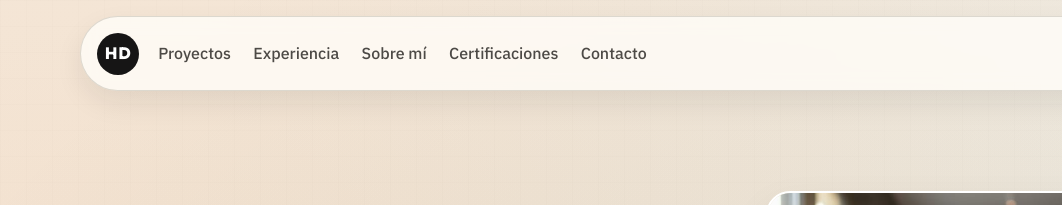
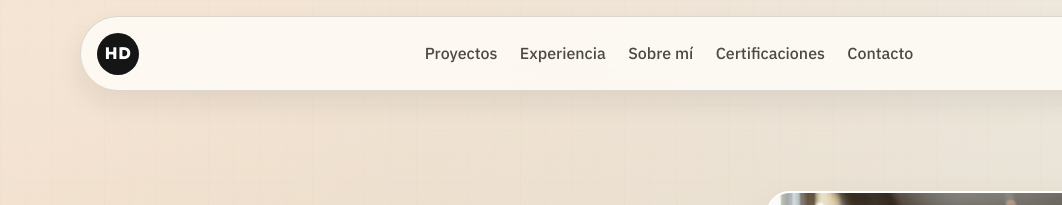
Before and after one commit to hectordamas/hectordamas.github.io, a plain HTML site: page index.html in a window 1280 px wide. Shown: the top 205 px of the page, 0-1062 px from the left. Drawn offline with Linux system fonts and the light colour scheme.

Commit message:
Navbar responsive con menu hamburguesa

```diff
--- a/styles.css
+++ b/styles.css
@@ -107,11 +107,22 @@ a {
 }
 
 .topbar-menu {
-  display: flex;
+  display: grid;
+  grid-template-columns: 1fr auto 1fr;
   align-items: center;
-  justify-content: space-between;
+  justify-content: center;
   gap: 1rem;
   flex: 1;
+}
+
+.topbar-menu nav {
+  grid-column: 2;
+  justify-self: center;
+}
+
+.topbar-menu .btn {
+  grid-column: 3;
+  justify-self: end;
 }
 
 .menu-toggle {
```
